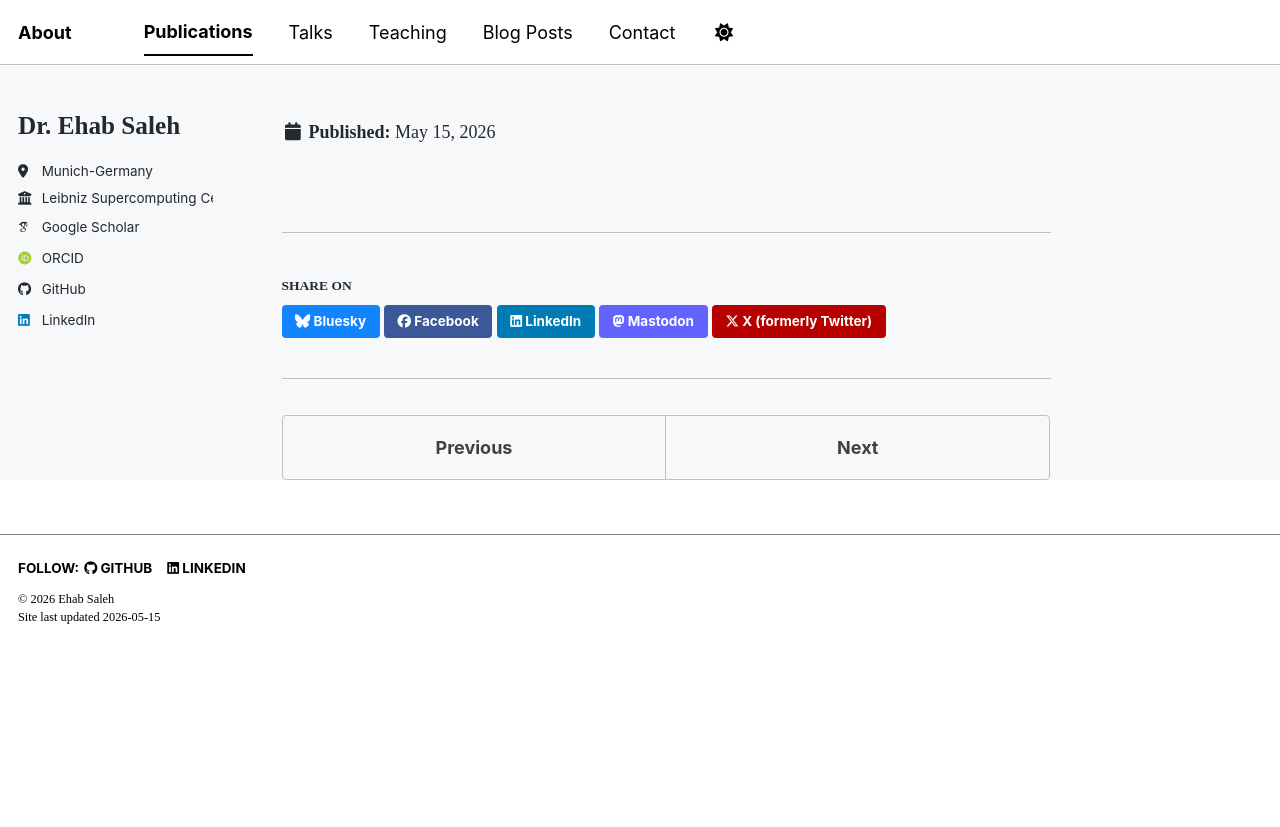
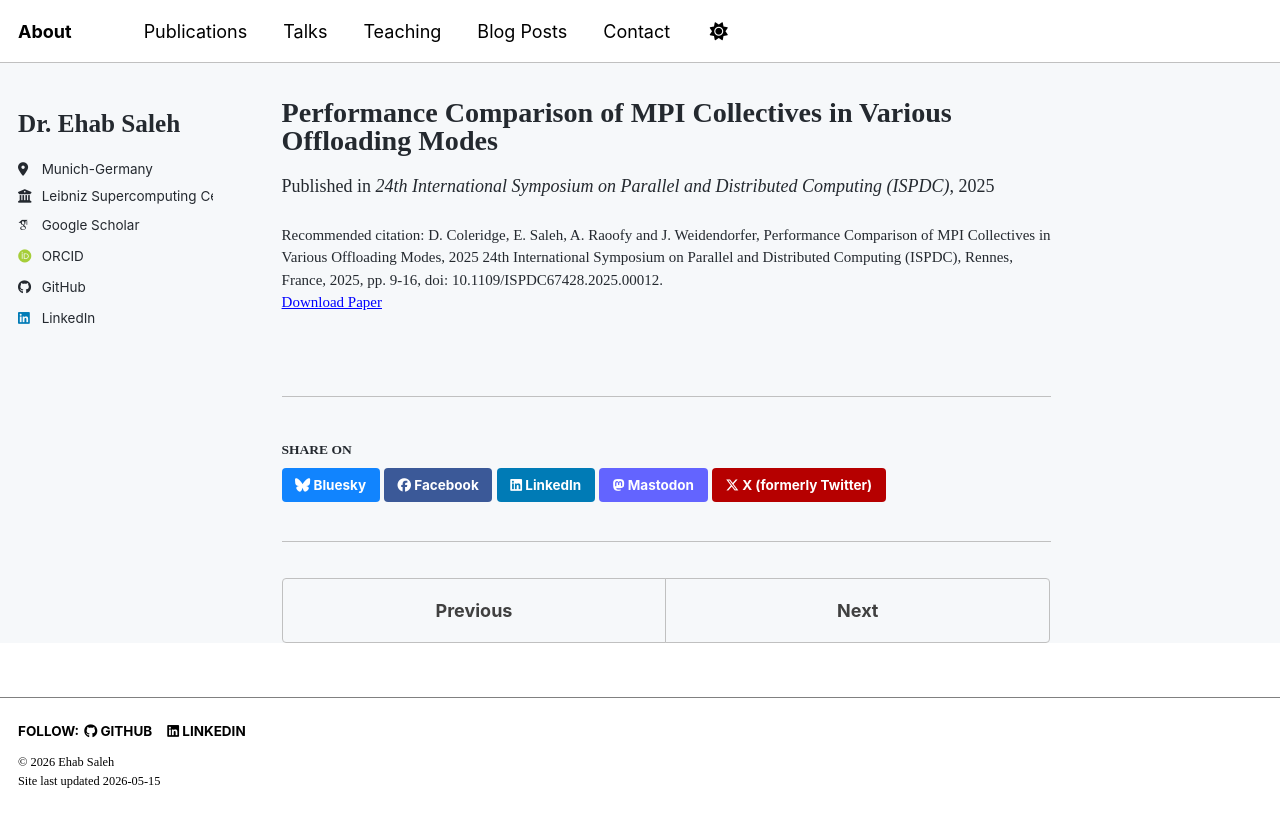
Before and after one commit to ehabosaleh/ehabosaleh.github.io, a Jekyll site: the page built from _publications/2026-dpu-collective.md, in a window 1280 px wide. Shown: the top 827 px of the page. Built offline with Jekyll 4.4.1, drawn with Linux system fonts in a browser that asks for light colours; some web fonts are replaced; a script bundle is joined from its source files by our own code; library files that are not in the unit come from our copies.

Commit message:
Fix citation formatting in publication entry

```diff
--- a/_publications/2026-dpu-collective.md
+++ b/_publications/2026-dpu-collective.md
@@ -7,5 +7,5 @@ date: 2025-07-08
 venue: "24th International Symposium on Parallel and Distributed Computing (ISPDC)"
 paperurl: "https://ieeexplore.ieee.org/document/11513571"
 author: "Daniel Coleridge ,Ehab Saleh, Amir Raoofy, Josef Weidendorfer"
-citation: "D. Coleridge, E. Saleh, A. Raoofy and J. Weidendorfer, "Performance Comparison of MPI Collectives in Various Offloading Modes," 2025 24th International Symposium on Parallel and Distributed Computing (ISPDC), Rennes, France, 2025, pp. 9-16, doi: 10.1109/ISPDC67428.2025.00012 "
+citation: "D. Coleridge, E. Saleh, A. Raoofy and J. Weidendorfer, Performance Comparison of MPI Collectives in Various Offloading Modes, 2025 24th International Symposium on Parallel and Distributed Computing (ISPDC), Rennes, France, 2025, pp. 9-16, doi: 10.1109/ISPDC67428.2025.00012."
 ---
```
